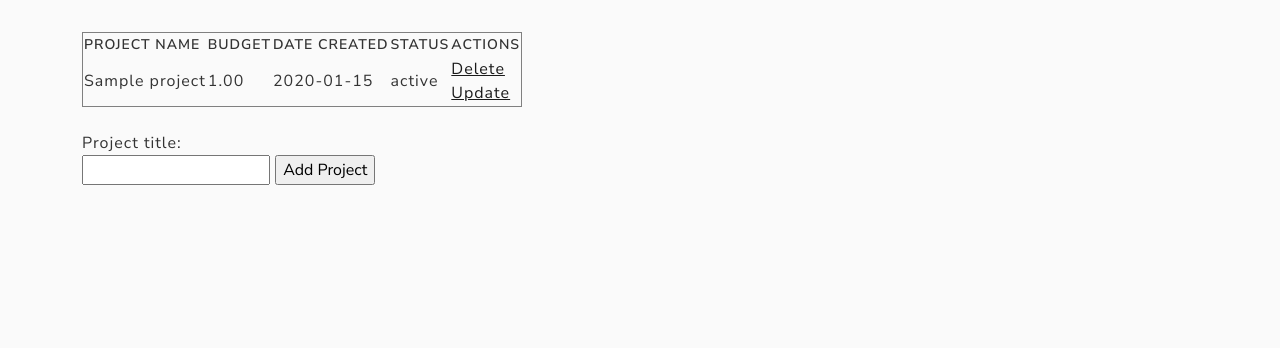
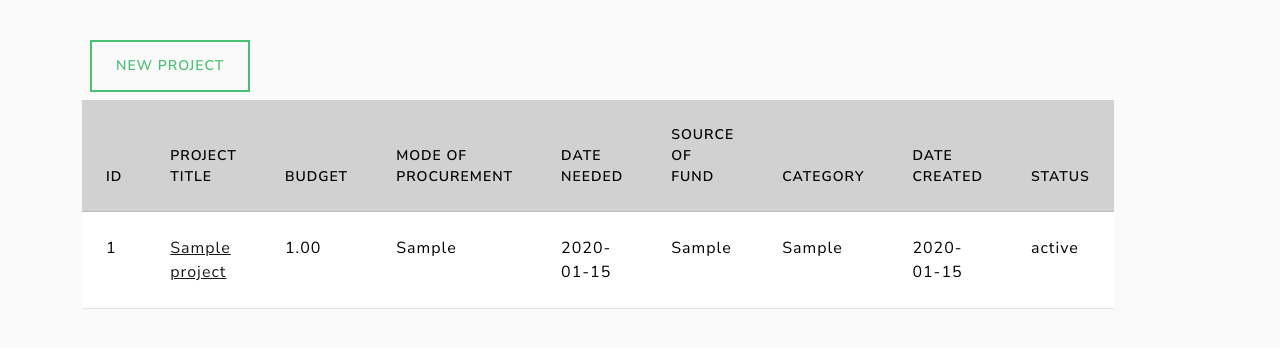
Before and after one commit to DummyC/PPMS-Flask, a Flask app: page / in a window 1280 px wide. Shown: the part 128-476 px from the top of the page. Run offline with Flask 3, Linux system fonts and the light colour scheme; a user stored in the database is signed in; tables that the repository leaves empty hold one stand-in row (values such as "Sample post").

Commit message:
Add project manipulation functionality

```diff
--- a/app/routes.py
+++ b/app/routes.py
@@ -1,52 +1,72 @@
-from flask import render_template, url_for, request, redirect, flash
+from flask import render_template, url_for, request, redirect, flash, abort
 from app import app, db, bcrypt
-from app.forms import RegistrationForm, LoginForm, UpdateAccountForm
+from app.forms import RegistrationForm, LoginForm, UpdateAccountForm, ProjectForm
 from app.models import User, Project
 from flask_login import login_user, current_user, logout_user, login_required
 
 @app.route('/', methods=['POST', 'GET'])
+@app.route('/projects', methods=['POST', 'GET'])
+@login_required
 def index():
-    if request.method == 'POST':
-        project_title = request.form['title']
-        new_project = Project(title=project_title)
+    projects = Project.query.order_by(Project.date_created).filter_by(submitter=current_user)
+    return render_template('index.html', projects = projects, title='Home')
 
-        try:
-            db.session.add(new_project)
-            db.session.commit()
-            return redirect(url_for('index'))
-        except:
-            return 'Error adding project'
+@app.route('/project/<int:project_id>/delete', methods=['POST'])
+def delete_project(project_id):
+    project = Project.query.get_or_404(project_id)
+    if project.submitter != current_user:
+        abort(403)
+    try:
+        db.session.delete(project)
+        db.session.commit()
+        flash('Project deleted successfully', 'success')
+    except:
+        flash('Error deleting project', 'success')
+    return redirect(url_for('index'))
 
-    else:
-        projects = Project.query.order_by(Project.date_created).all()
-        return render_template('index.html', projects = projects, title='Home')
+@app.route('/project/<int:project_id>')
+def project(project_id):
+    project = Project.query.get_or_404(project_id)
+    if project.submitter != current_user:
+        abort(403)
 
-@app.route('/delete/<int:id>')
-def delete(id):
-    project_to_delete = Project.query.get_or_404(id)
+    return render_template('project.html', title=project.title, project=project)
 
-    try:
-        db.session.delete(project_to_delete)
-        db.session.commit()
-        return redirect(url_for('index'))
-    except:
-        return 'Error deleting project'
+@app.route('/project/<int:project_id>/update', methods=['GET', 'POST'])
+@login_required
+def update_project(project_id):
+    project = Project.query.get_or_404(project_id)
+    if project.submitter != current_user:
+        abort(403)
+    form = ProjectForm()
 
-@app.route('/update/<int:id>', methods=['GET', 'POST'])
-def update(id):
-    project = Project.query.get_or_404(id)
-
-    if request.method == 'POST':
-        project.title = request.form['title']
-        project.budget = request.form['budget']
+    if form.validate_on_submit():
+        project.title = form.title.data
+        project.description = form.description.data
+        project.budget = form.budget.data
+        project.initial_mode = form.initial_mode.data
+        project.date_needed = form.date_needed.data
+        project.source = form.source.data
+        project.category = form.category.data
 
         try:
             db.session.commit()
-            return redirect(url_for('index'))
+            flash('Project updated successfully', 'success')
         except:
-            return "Error updating project"
-    else:
-        return render_template('update.html', project = project, title='Update')
+            flash('Error updating account information', 'danger')
+
+        return redirect(url_for('project', project_id=project.id))
+
+    elif request.method == 'GET':
+        form.title.data = project.title
+        form.description.data = project.description
+        form.budget.data = project.budget
+        form.initial_mode.data = project.initial_mode
+        form.date_needed.data = project.date_needed
+        form.source.data = project.source
+        form.category.data = project.category
+
+    return render_template('edit_project.html', title='Update Project', form=form, legend='Update Project')
 
 @app.route('/register', methods=['GET', 'POST'])
 def register():
@@ -60,7 +80,7 @@ def register():
             db.session.add(user)
             db.session.commit()
         except:
-            flash(f'Email already exists', 'danger')
+            flash('Email already exists', 'danger')
             return redirect(url_for('register'))
 
 
@@ -86,6 +106,7 @@ def login():
 
 
 @app.route('/logout')
+@login_required
 def logout():
     logout_user()
     flash('User logged out, please log in', 'info')
@@ -103,9 +124,9 @@ def account():
 
         try:
             db.session.commit()
-            flash(f'Account updated successfully', 'success')
+            flash('Account updated successfully', 'success')
         except:
-            flash(f'Error updating account information', 'danger')
+            flash('Error updating account information', 'danger')
 
         return redirect(url_for('account'))
     elif request.method == 'GET':
@@ -114,3 +135,20 @@ def account():
         form.department.data = current_user.department
         form.email.data = current_user.email
     return render_template('account.html', title='Account', form=form)
+
+
+@app.route('/projects/new', methods=['GET', 'POST'])
+@login_required
+def create_project():
+    form = ProjectForm()
+    if form.validate_on_submit():
+        project = Project(title=form.title.data, description=form.description.data, budget=form.budget.data, initial_mode=form.initial_mode.data, date_needed=form.date_needed.data, source=form.source.data, category=form.category.data, submitter=current_user)
+        try:
+            db.session.add(project)
+            db.session.commit()
+        except:
+            flash('Error creating project', 'danger')
+            return redirect(url_for('create_project'))
+        flash('Project created successfully', 'success')
+        return redirect(url_for('index'))
+    return render_template('edit_project.html', title='New Project' , form=form, legend='New Project')
--- a/app/templates/index.html
+++ b/app/templates/index.html
@@ -5,39 +5,37 @@
 
 {% block body %}
 <div class="content">
-    {% if projects|length < 1 %}
-    <h4 style="text-align: center"> No projects in the database, submit projects below</h4>
-    {% else %}
 
-    <table border = 1>
-        <tr>
-            <th>Project Name</th>
-            <th>Budget</th>
-            <th>Date Created</th>
-            <th>Status</th>
-            <th>Actions</th>
-        </tr>
+    <a href="{{ url_for('create_project') }}" class="btn btn-outline-success m-2">New Project</a>
+    <table class="table table-hover">
+        <thead>
+            <tr class="table-primary">
+                <th scope="col">ID</th>
+                <th scope="col">Project Title</th>
+                <th scope="col">Budget</th>
+                <th scope="col">Mode of Procurement</th>
+                <th scope="col">Date Needed</th>
+                <th scope="col">Source of Fund</th>
+                <th scope="col">Category</th>
+                <th scope="col">Date Created</th>
+                <th scope="col">Status</th>
+            </tr>
+          </thead>
+
         {% for project in projects %}
-            <tr>
-                <td>{{ project.title }}</td>
+            <tr class="table-secondary">
+                <td>{{ project.id }}</td>
+                <td><a href="{{ url_for('project', project_id=project.id)}}">{{ project.title }}</a></td>
                 <td>{{ project.budget }}</td>
+                <td>{{ project.initial_mode }}</td>
+                <td>{{ project.date_needed.date() }}</td>
+                <td>{{ project.source }}</td>
+                <td>{{ project.category }}</td>
                 <td>{{ project.date_created.date() }}</td>
                 <td>{{ project.status }}</td>
-                <td>
-                    <a href="/delete/{{project.id}}">Delete</a>
-                    <br>
-                    <a href="/update/{{project.id}}">Update</a>
-                </td>
             </tr>
         {% endfor %}
     </table>
-    {% endif %}
-    <br>
-    <form action="/" method="POST">
-        <label for="title">Project title:</label><br>
-        <input type="text" name="title" id="title">
-        <input type="submit" value="Add Project">
-    </form>
 </div>
 
 {% endblock %}
```
Also changed, not shown: app/forms.py (+15 -1 lines), app/templates/edit_project.html (added, +112 -0 lines), app/templates/project.html (added, +53 -0 lines), app/static/css/main.css (line endings or trailing spaces).
